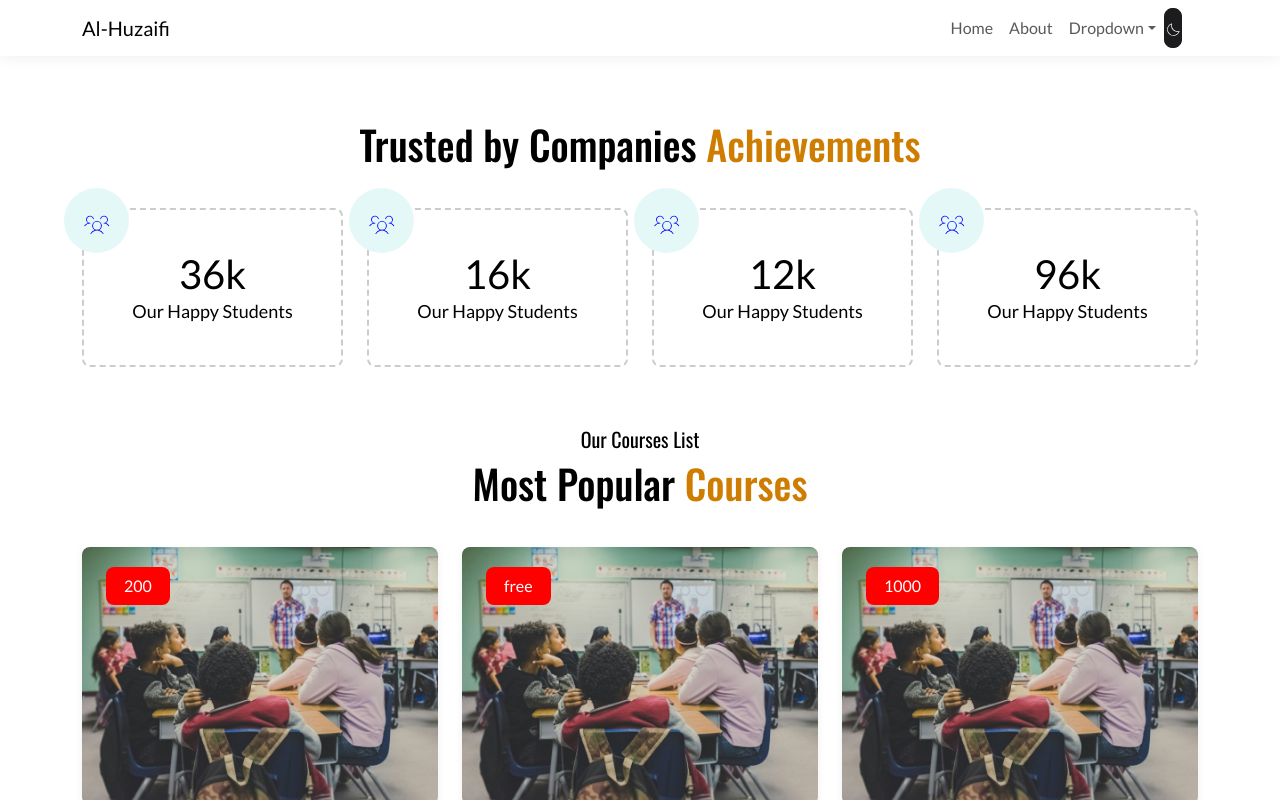
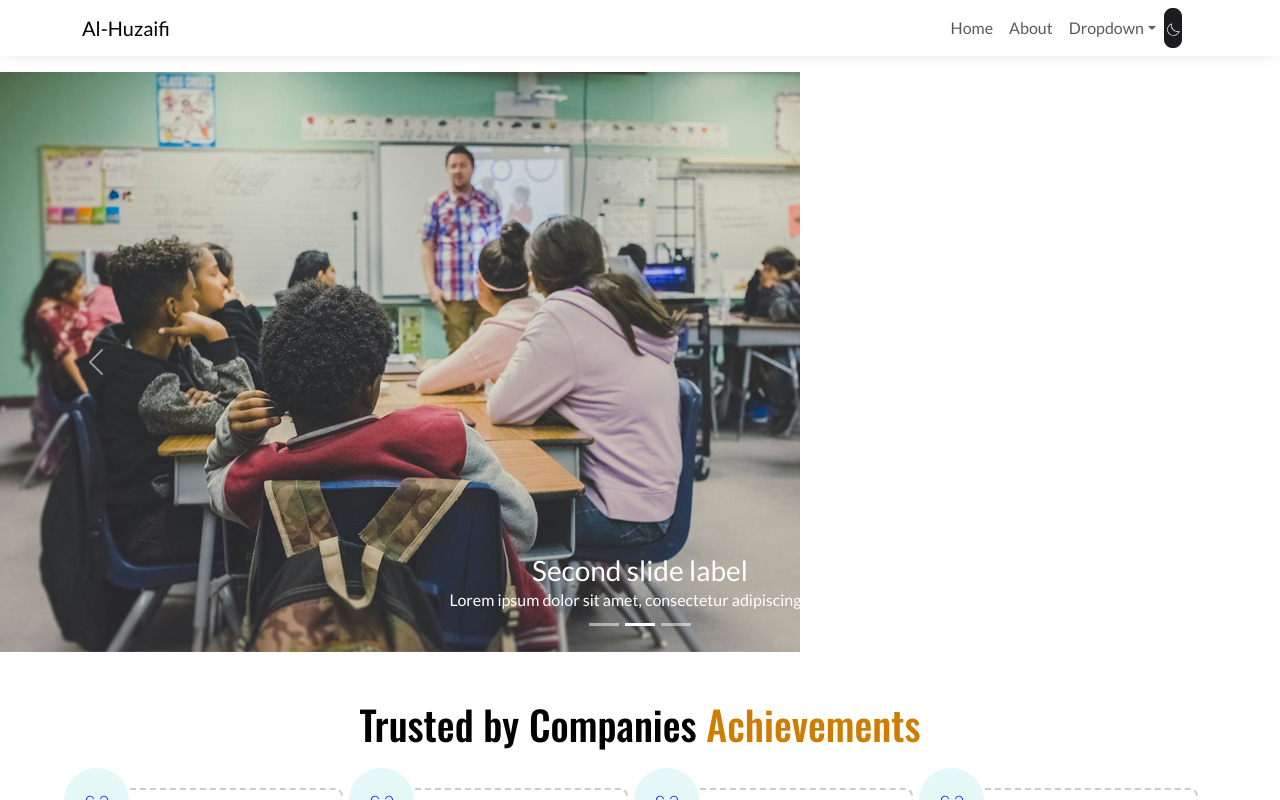
Before and after one commit to TariqueMasood/al-huzaifi, a React (Create React App) app: page / in a window 1280 px wide. Shown: the top 800 px of the page. Built offline with nearby package versions, Linux system fonts and the light colour scheme.

Commit message:
CSE- slider hero added

```diff
--- /dev/null
+++ b/src/components/hero-carousel.tsx
@@ -0,0 +1,35 @@
+import Carousel from "react-bootstrap/Carousel";
+
+import slider1 from "../../src/images/cardImage1.jpg";
+
+function HeroCarousel() {
+  return (
+    <Carousel>
+      <Carousel.Item>
+        <img src={slider1} alt="slider" />
+        <Carousel.Caption>
+          <h3>First slide label</h3>
+          <p>Nulla vitae elit libero, a pharetra augue mollis interdum.</p>
+        </Carousel.Caption>
+      </Carousel.Item>
+      <Carousel.Item>
+        <img src={slider1} alt="slider" />
+        <Carousel.Caption>
+          <h3>Second slide label</h3>
+          <p>Lorem ipsum dolor sit amet, consectetur adipiscing elit.</p>
+        </Carousel.Caption>
+      </Carousel.Item>
+      <Carousel.Item>
+        <img src={slider1} alt="slider" />
+        <Carousel.Caption>
+          <h3>Third slide label</h3>
+          <p>
+            Praesent commodo cursus magna, vel scelerisque nisl consectetur.
+          </p>
+        </Carousel.Caption>
+      </Carousel.Item>
+    </Carousel>
+  );
+}
+
+export default HeroCarousel;
--- a/src/pages/home.tsx
+++ b/src/pages/home.tsx
@@ -1,10 +1,12 @@
 import AchievementList from "../components/achievement-list";
 import PopularCourseList from "../components/popular-course-list";
 import ExploreCourseList from "../components/explore-course-list";
+import HeroCarousel from "../components/hero-carousel";
 
 const Home = () => {
   return (
     <>
+      <HeroCarousel />
       <AchievementList />
       <PopularCourseList />
       <ExploreCourseList />
```
